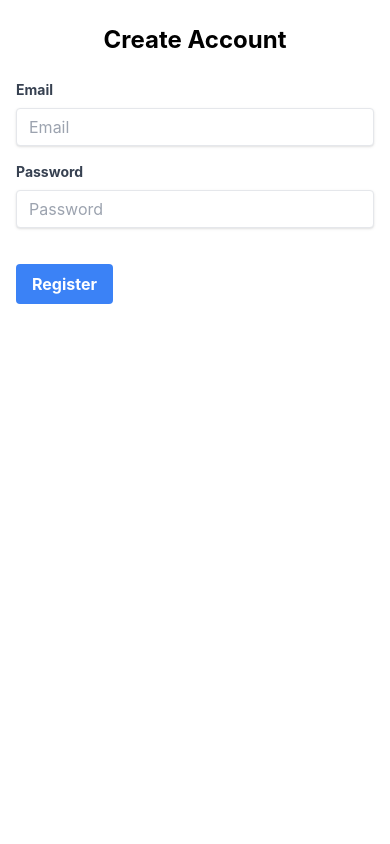
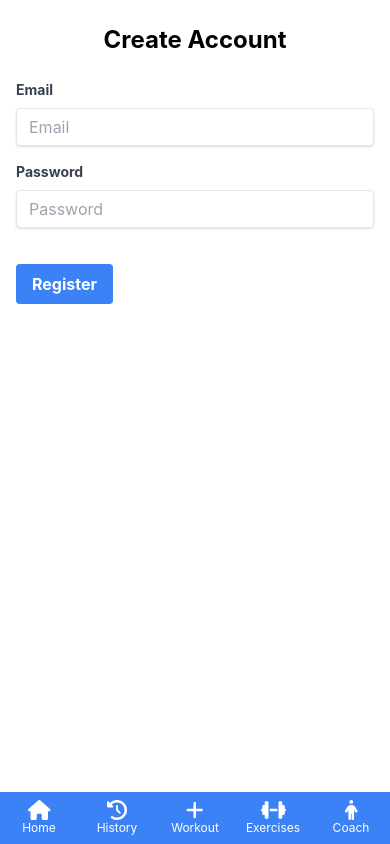
Before and after one commit to IbrahimElsa/fitness-app, a React (Create React App) app: page /register in a window 390 px wide. Built offline with nearby package versions, Linux system fonts and the light colour scheme; no server answers.

Commit message:
added mobilenav/fixed errors

```diff
--- a/src/pages/Coach.js
+++ b/src/pages/Coach.js
@@ -3,7 +3,7 @@ import MobileNavbar from "../components/MobileNavbar";
 import Navbar from "../components/Navbar";
 import { FontAwesomeIcon } from "@fortawesome/react-fontawesome";
 import { faScrewdriverWrench } from "@fortawesome/free-solid-svg-icons";
-import { useTheme } from "../context/ThemeContext";
+import { useTheme } from "../components/ThemeContext";
 
 function CoachPage() {
     const { theme } = useTheme();
--- a/src/pages/History.js
+++ b/src/pages/History.js
@@ -3,7 +3,7 @@ import MobileNavbar from "../components/MobileNavbar";
 import Navbar from "../components/Navbar";
 import { FontAwesomeIcon } from "@fortawesome/react-fontawesome";
 import { faScrewdriverWrench } from "@fortawesome/free-solid-svg-icons";
-import { useTheme } from "../context/ThemeContext";
+import { useTheme } from "../components/ThemeContext";
 
 function HistoryPage() {
 const { theme } = useTheme();
--- a/src/pages/Login.js
+++ b/src/pages/Login.js
@@ -2,6 +2,7 @@ import React, { useState, useEffect } from 'react';
 import { useNavigate, Link } from 'react-router-dom';
 import { login } from '../firebaseAuthServices';
 import { useAuth } from '../AuthContext';
+import MobileNavbar from '../components/MobileNavbar';
 
 const LoginPage = () => {
     const [email, setEmail] = useState('');
@@ -97,6 +98,7 @@ const LoginPage = () => {
         </div>
                 </div>
             </div>
+            <MobileNavbar />
         </div>
     );
 };
--- a/src/pages/Register.js
+++ b/src/pages/Register.js
@@ -2,7 +2,8 @@ import React, { useState } from 'react';
 import { useNavigate } from 'react-router-dom';
 import { register } from '../firebaseAuthServices';
 import { getFirestore, doc, collection, setDoc } from "firebase/firestore";
-
+import MobileNavbar
+ from '../components/MobileNavbar';
 const RegisterPage = () => {
     const [email, setEmail] = useState('');
     const [password, setPassword] = useState('');
@@ -72,6 +73,7 @@ const RegisterPage = () => {
                     </button>
                 </div>
             </form>
+            <MobileNavbar />
         </div>
     );
 };
```
